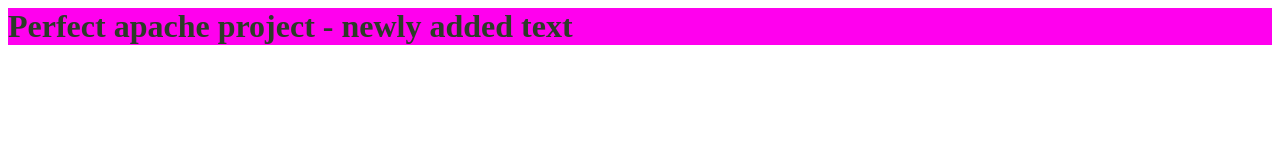
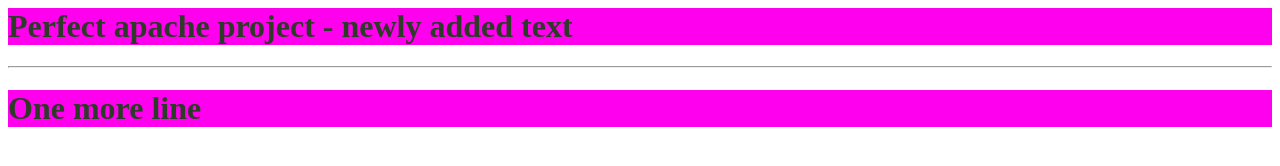
Before and after one commit to devilrkdf/apache-static-website, a plain HTML site: page index.html in a window 1280 px wide. Drawn offline with Linux system fonts and the light colour scheme.

Commit message:
new-changes-line2

```diff
--- a/index.html
+++ b/index.html
@@ -5,5 +5,7 @@
     </head>
     <body>
         <h1> Perfect apache project - newly added text </h1>
+        <hr/>
+        <h1> One more line </h1>
     </body>
 </html>
```
